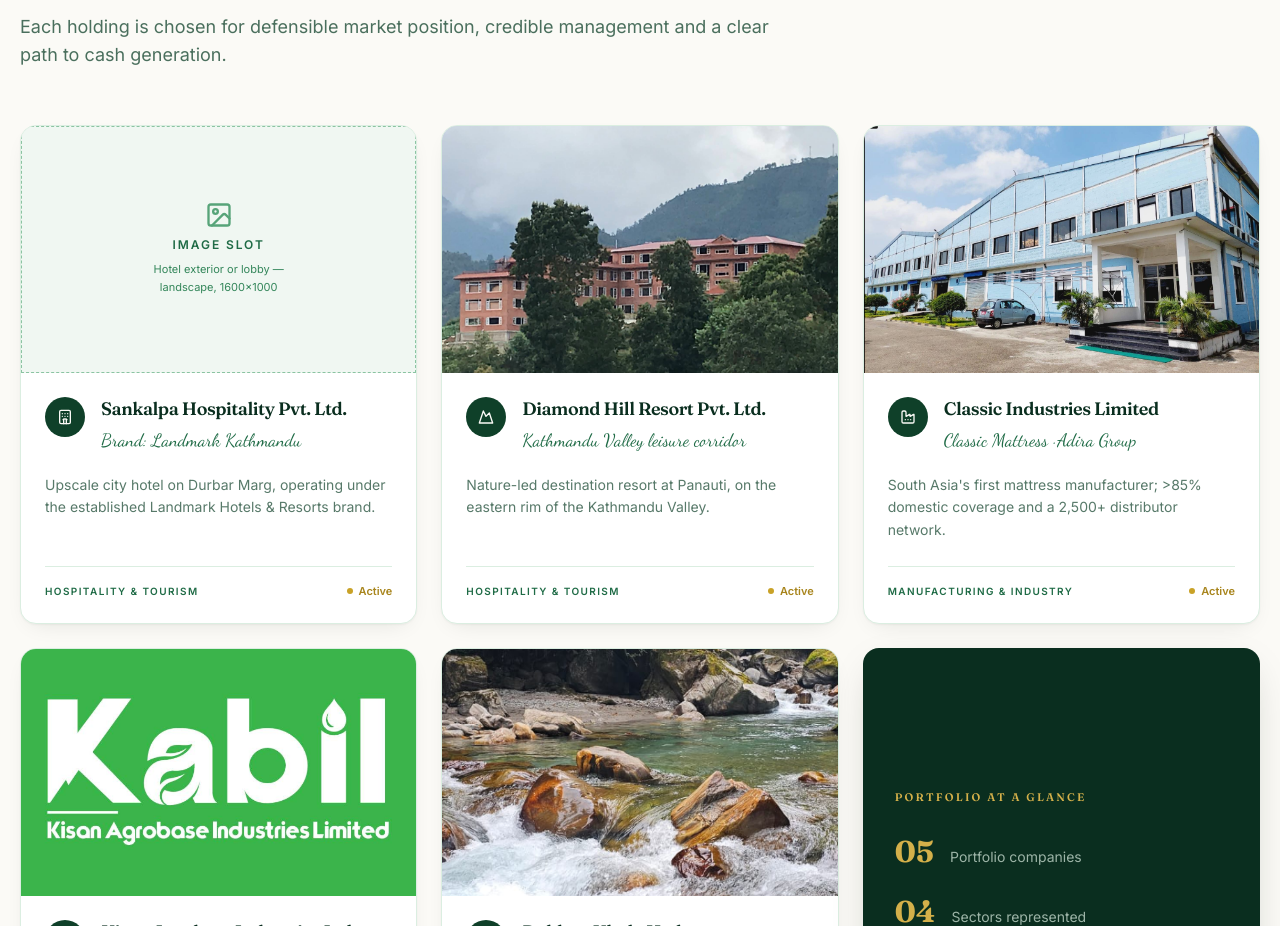
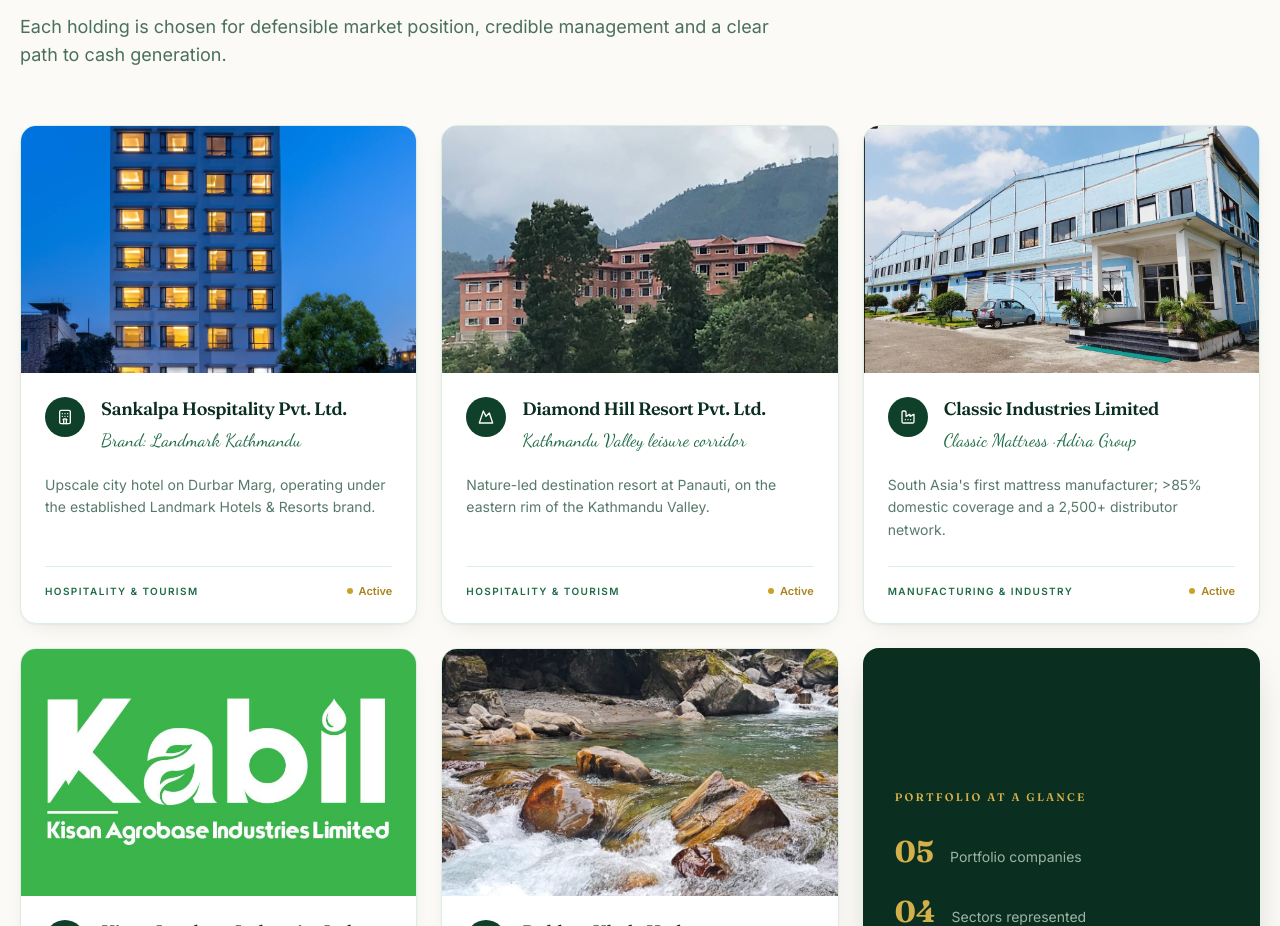
Before and after one commit to BivekJoshi/InvestCareFrontend, a Next.js app: page /portfolio in a window 1280 px wide. Shown: the part 804-1730 px from the top of the page. Built offline with nearby package versions, Linux system fonts and the light colour scheme.

Commit message:
remove pan registation also remove ledger also cr to unit

```diff
--- a/src/data/portfolio.js
+++ b/src/data/portfolio.js
@@ -24,7 +24,7 @@
       "Restaurant, bar, banquet and conference facilities",
       "6-property brand network",
     ],
-    image: null, // drop the file in and set to: '/images/portfolio/sankalpa-hospitality.jpg'
+    image: "/images/portfolio/Landmark.png", // drop the file in and set to: '/images/portfolio/sankalpa-hospitality.jpg'
     imageHint: "Hotel exterior or lobby — landscape, 1600×1000",
   },
   {
```
Also changed, not shown: public/images/portfolio/Landmark.png (added).
